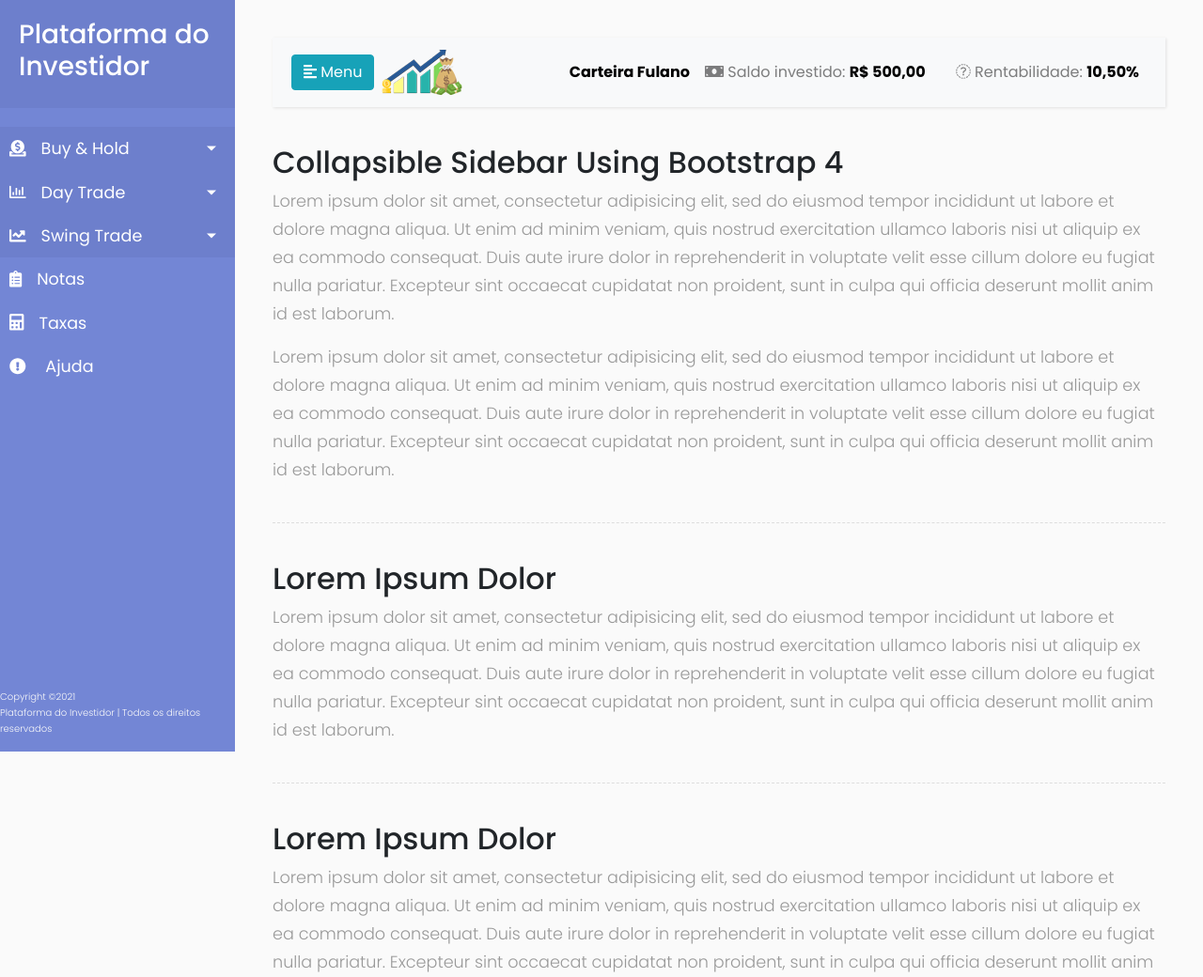
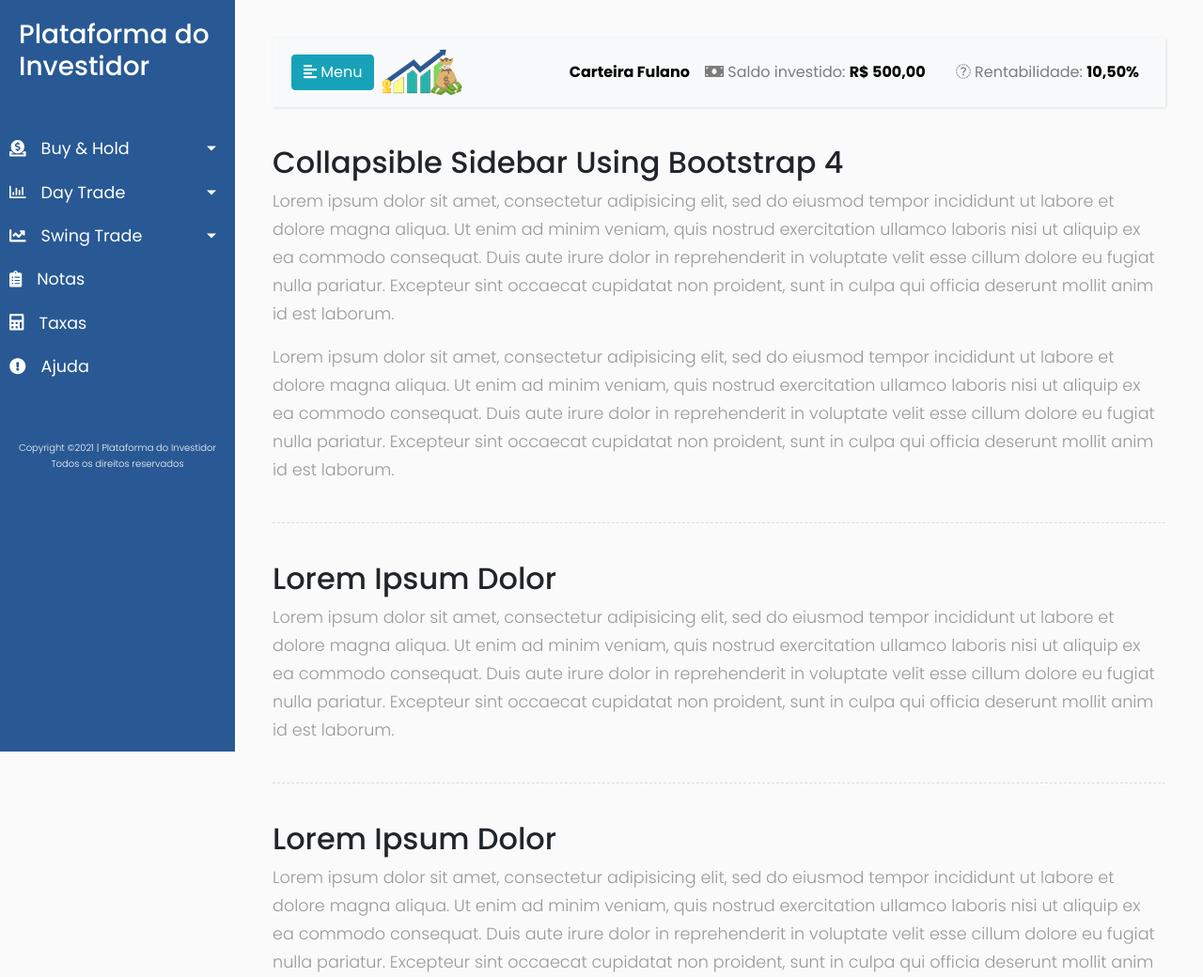
Before and after one commit to plataformadoinvestidor/plataformadoinvestidor, a Django app: page /painelusuario/ in a window 1280 px wide. Shown: the top 1040 px of the page at 94% size. Run offline with Django 3.2, Linux system fonts and the light colour scheme; some libraries are stand-ins or nearby versions.

Commit message:
Foi feito alteração do ID Copyright na classe css

```diff
--- a/plataformadoinvestidor/home/static/css/style2.css
+++ b/plataformadoinvestidor/home/static/css/style2.css
@@ -62,7 +62,7 @@ a:focus {
     left: 0;
     height: 100vh;
     z-index: 999;
-    background: #7386D5;
+    background: #295994;
     color: #fff;
     transition: all 0.3s;
 }
@@ -73,7 +73,7 @@ a:focus {
 
 #sidebar .sidebar-header {
     padding: 20px;
-    background: #6d7fcc;
+    background: #295994;
 }
 
 #sidebar ul.components {
@@ -93,14 +93,15 @@ a:focus {
 }
 
 #sidebar ul li a:hover {
-    color: #7386D5;
+    color: #295994;
     background: #fff;
 }
 
 #sidebar ul li.active>a,
 a[aria-expanded="true"] {
     color: #fff;
-    background: #6d7fcc;
+    background: #295994;
+
 }
 
 a[data-toggle="collapse"] {
@@ -118,7 +119,7 @@ a[data-toggle="collapse"] {
 ul ul a {
     font-size: 0.9em !important;
     padding-left: 30px !important;
-    background: #6d7fcc;
+    background: #295994;
 }
 
 ul.CTAs {
@@ -140,7 +141,7 @@ a.download {
 
 a.article,
 a.article:hover {
-    background: #6d7fcc !important;
+    background: #295994 !important;
     color: #fff !important;
 }
 
@@ -181,6 +182,7 @@ a.article:hover {
     }
     #sidebarCollapse span {
         display: none;
+        height: 100%;
     }
 }
 
@@ -190,16 +192,13 @@ a.article:hover {
     PERSONALIZADOS
 ----------------------------------------------------- */
 
-.footer p {
-    color: rgba(255, 255, 255, 0.5);
-    position: absolute;
-}
-
 #copyright{
+    width: 250px;
     font-size: 10px;
     color: #fafafa;
-    bottom:0%;
-    position: absolute;
+    position: relative;
+    bottom:30px;
+    text-align: center;
 }
 
 #valorSaldo{
--- a/plataformadoinvestidor/home/templates/arealogada/painelusuario.html
+++ b/plataformadoinvestidor/home/templates/arealogada/painelusuario.html
@@ -86,7 +86,7 @@
                     <a href="#"><span class="fas fa-calculator mr-3"></span>Taxas</a>
                 </li>
                                 <li>
-                    <a href="#"><span class="fas fa-exclamation-circle mr-3"></span> Ajuda</a>
+                    <a href="#"><span class="fas fa-exclamation-circle mr-3"></span>Ajuda</a>
                 </li>
                 <!--
                 <li>
@@ -94,13 +94,11 @@
                 </li>
                 -->
             </ul>
-            <div class="footer">
                 <br /><br />
                 <p id="copyright">
-                    Copyright &copy;<script>document.write(new Date().getFullYear());</script>
-                    <br />Plataforma do Investidor | Todos os direitos reservados
+                    Copyright &copy;<script>document.write(new Date().getFullYear());</script>  | Plataforma do Investidor
+                    <br />Todos os direitos reservados
                 </p>
-            </div>
         </nav>
 
         <!-- NavBar Menu  -->
```
